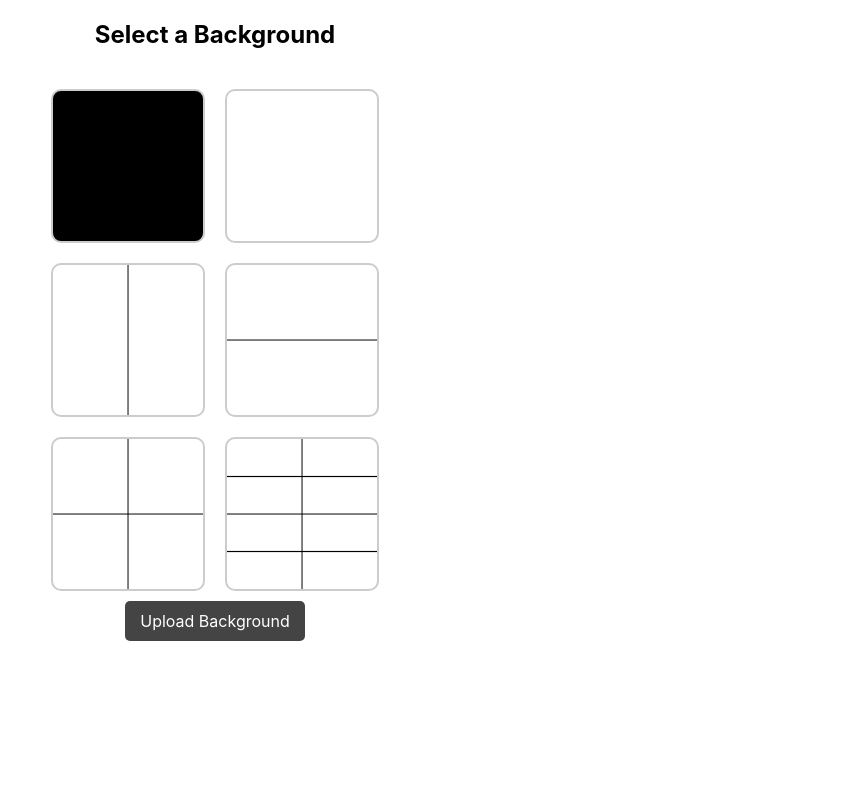
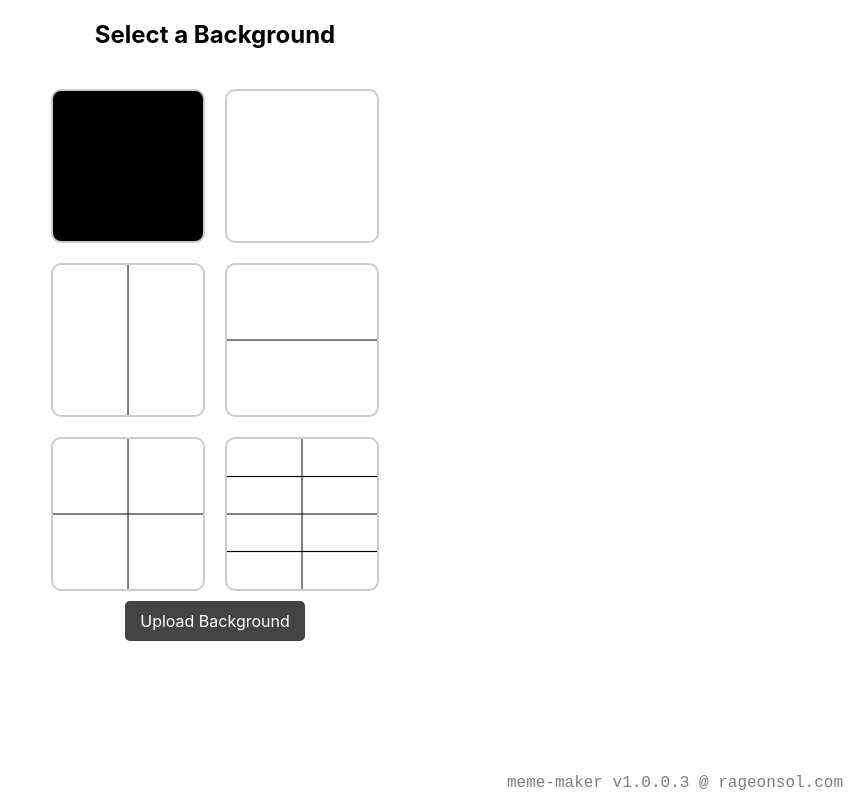
Before and after one commit to ALangford98/drag-drop-image-iframe, a React (Create React App) app in the folder meme-gen/: page / in a window 1280 px wide. Shown: the whole page, without its empty margins (425-1280 px from the left). Built offline with nearby package versions, Linux system fonts and the light colour scheme.

Commit message:
Added version tracking

```diff
--- a/meme-gen/src/App.tsx
+++ b/meme-gen/src/App.tsx
@@ -64,6 +64,9 @@ const templates: Template[] = [
 ];
 
 function App() {
+  const MAJOR_VERSION = "1"
+  const MINOR_VERSION = "0.0.3"
+
   const [selectedTemplate, setSelectedTemplate] = useState<Template | null>(null);
 
   const handleUpload = (e: React.ChangeEvent<HTMLInputElement>) => {
@@ -87,6 +90,20 @@ function App() {
 
   return (
     <div className="App">
+      <div
+                    style={{
+                        fontFamily: "monospace",
+                        position: "absolute",
+                        bottom: 8,
+                        right: 12,
+                        fontSize: "16px",
+                        color: "rgba(100, 100, 100, 0.84)",
+                        pointerEvents: "none",
+                        userSelect: "none",
+                    }}
+                >
+                    meme-maker v{MAJOR_VERSION}.{MINOR_VERSION} @ rageonsol.com
+                </div>
       {!selectedTemplate ? (
         <div className="template-selector">
           <h2 style={{ color: "black" }}>Select a Background</h2>
```
